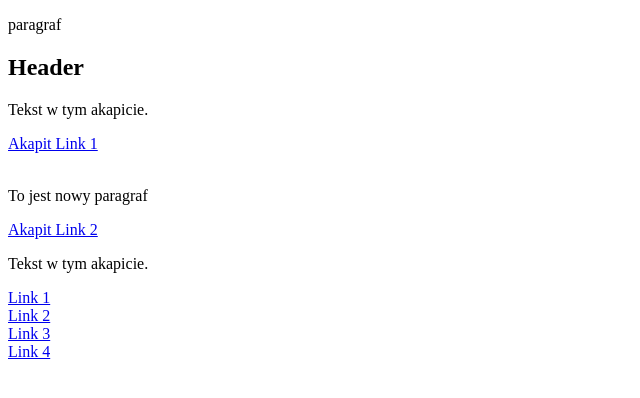
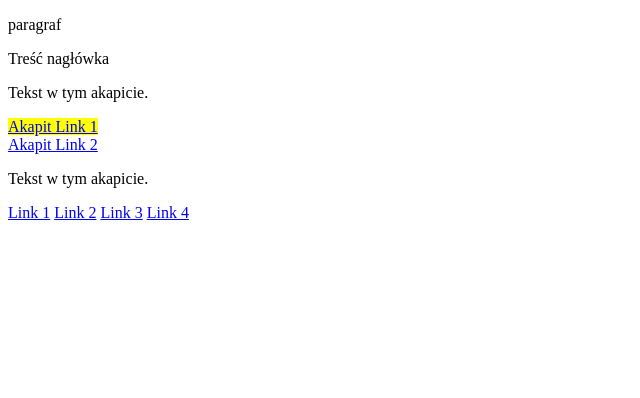
Before and after one commit to kamilpre/model-dom, a plain HTML site: page index.html in a window 1280 px wide. Shown: the whole page, without its empty margins (0-640 px from the left). Drawn offline with Linux system fonts and the light colour scheme.

Commit message:
manipulacja dom

```diff
--- a/index.html
+++ b/index.html
@@ -36,7 +36,7 @@
 
     </section>
 
-    <script src="js/4-operacje-na-wezlach.js"></script>
+    <script src="js/5-manipulacja-dom-html-css.js"></script>
 </body>
 
 </html>
--- /dev/null
+++ b/js/5-manipulacja-dom-html-css.js
@@ -0,0 +1,15 @@
+'use strict';
+var mainHeader = document.getElementById('main-header'); // przypisujemy naglowek strony do zmiennej
+mainHeader.innerHTML = 'Treść nagłowka'; // dodajemy treść do nagłowka
+
+mainHeader.outerHTML = "<p>Treść nagłówka</p>";
+
+var link = document.getElementsByClassName('link')[0]; // przypisujemy pierwszy link do zmiennej
+
+link.href = 'http://akademia108.pl'; //nadpisujmey atrybut href w linki
+
+link.className = 'nowa-klasa'; // nadpisuje nazwe klase w linku
+
+link.classList.add('nowa-nowa-klasa'); // dodajemy nazwe klas    console.log(link.classList);
+
+link.style.backgroundColor = 'yellow';
```
